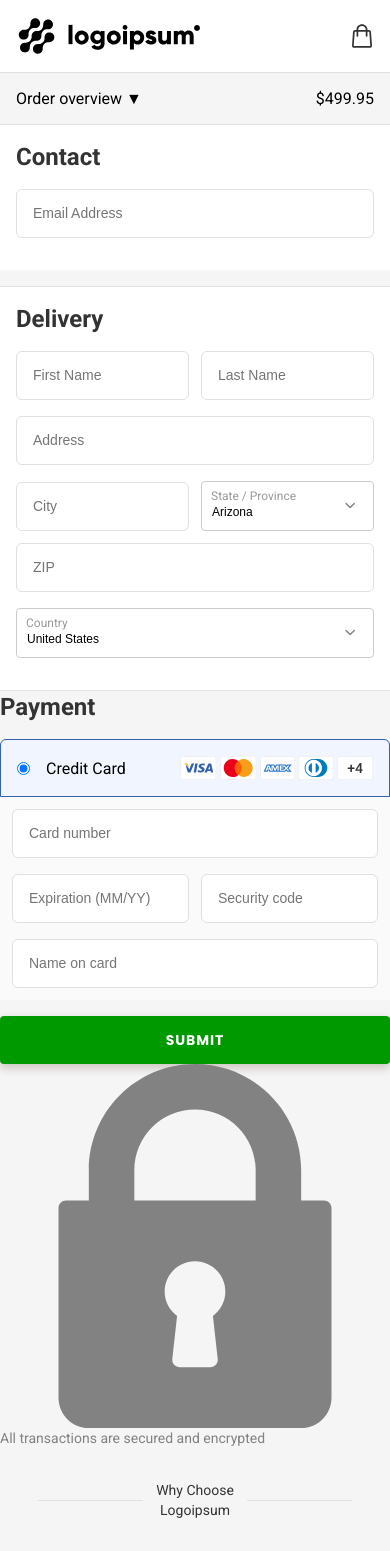
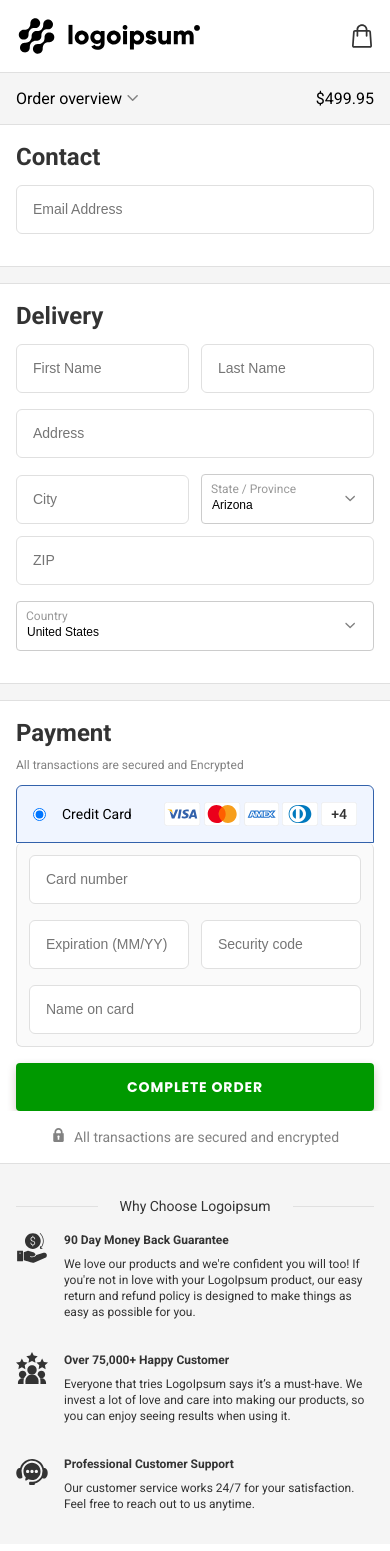
Before and after one commit to TomasAnt/cc-test, a React (Vite) app: page / in a window 390 px wide. Shown: the top 1551 px of the page. Built offline with nearby package versions, Linux system fonts and the light colour scheme.

Commit message:
full-responsive

```diff
--- a/src/components/Button/button.styled.ts
+++ b/src/components/Button/button.styled.ts
@@ -8,6 +8,8 @@ interface StyledButtonProps {
 const defaultButton = css<StyledButtonProps>`
   cursor: pointer;
   display: flex;
+  width: 100%;
+  box-sizing: border-box;
   align-items: flex-start;
   justify-content: center;
   text-transform: uppercase;
--- a/src/components/CartSection/CartSection.tsx
+++ b/src/components/CartSection/CartSection.tsx
@@ -31,8 +31,15 @@ const CartSection = () => {
   return (
     <>
       {isMobile && (
-        <ToggleButton onClick={toggleOpen}>
-          <div>Order overview {isOpen ? "▲" : "▼"}</div>{" "}
+        <ToggleButton onClick={toggleOpen} type="button">
+          <div>
+            Order overview{" "}
+            {isOpen ? (
+              <img src="./arrowUp.svg" alt="Arrow Up" />
+            ) : (
+              <img src="./arrowDown.svg" alt="Arrow Down" />
+            )}
+          </div>{" "}
           <div> ${totalPrice.toFixed(2)}</div>
         </ToggleButton>
       )}
--- a/src/components/ContactForm/ContactForm.tsx
+++ b/src/components/ContactForm/ContactForm.tsx
@@ -18,6 +18,10 @@ import {
   TwoFields,
   CartContainer,
   Delivery,
+  PaymentFields,
+  Disclaimer,
+  IconContainer,
+  ButtonContainer,
 } from "./contactForm.styled";
 import Button from "../Button/Button";
 import { states, countries, products } from "../../../config";
@@ -177,7 +181,11 @@ const ContactForm: React.FC = () => {
                   </SelectContainer>
                 </OneField>
               </Delivery>
+              <PaymentFields>
                 <Headline>Payment</Headline>
+                <Disclaimer>
+                  All transactions are secured and Encrypted
+                </Disclaimer>
                 <Payment>
                   <PaymentOption>
                     <Input
@@ -207,19 +215,28 @@ const ContactForm: React.FC = () => {
                   </TwoFields>
                   <Input type="text" placeholder="Name on card" />
                 </PaymentContainer>
-              <Button $variant="green" type="submit" disabled={!formik.isValid}>
-                Submit
+              </PaymentFields>
+
+              <ButtonContainer>
+                <Button
+                  $variant="green"
+                  type="submit"
+                  disabled={!formik.isValid}
+                >
+                  Complete Order
                 </Button>
-              <Center>
+              </ButtonContainer>
+              <IconContainer>
                 <img src="./securityDesktop.svg" />
                 <Subtitle>All transactions are secured and encrypted</Subtitle>
-              </Center>
+              </IconContainer>
             </StyledForm>
           )}
         </Formik>
       </Container>
       <CartContainer>
         {!isMobile && <CartSection />}
+
         <WhySection />
       </CartContainer>
     </Center>
--- a/src/components/ContactForm/contactForm.styled.ts
+++ b/src/components/ContactForm/contactForm.styled.ts
@@ -20,6 +20,10 @@ export const Headline = styled.h3`
   color: ${({ theme }) => theme.colors.darkGrey};
   font-weight: ${({ theme }) => theme.fontWeights.bold};
   margin-bottom: ${({ theme }) => theme.spacings.s16};
+
+  @media ${({ theme }) => theme.media.maxSmallDesktop} {
+    margin-bottom: 0;
+  }
 `;
 
 export const Input = styled.input`
@@ -86,6 +90,11 @@ export const Contact = styled.div`
     padding: 16px;
     background-color: white;
     margin-bottom: 16px;
+    border-bottom: 1px solid ${({ theme }) => theme.colors.border};
+
+    h3 {
+      margin-bottom: 12px;
+    }
   }
 `;
 
@@ -95,6 +104,10 @@ export const Delivery = styled.div`
     background-color: white;
     border-top: 1px solid ${({ theme }) => theme.colors.border};
     border-bottom: 1px solid ${({ theme }) => theme.colors.border};
+
+    h3 {
+      margin-bottom: 12px;
+    }
   }
 `;
 
@@ -128,6 +141,32 @@ export const ThreeFields = styled.div`
   }
 `;
 
+export const PaymentFields = styled.div`
+  @media ${({ theme }) => theme.media.maxSmallDesktop} {
+    padding: 16px;
+    background-color: white;
+    margin-top: 16px;
+    border-top: 1px solid ${({ theme }) => theme.colors.border};
+
+    @media ${({ theme }) => theme.media.maxSmallDesktop} {
+      h3 {
+        margin-bottom: 8px;
+      }
+    }
+  }
+`;
+
+export const Disclaimer = styled.p`
+  font-size: ${({ theme }) => theme.fontSizes.paragraph};
+  line-height: ${({ theme }) => theme.lineHeights.paragraph};
+  color: ${({ theme }) => theme.colors.inputColor};
+  margin-bottom: 16px;
+
+  @media ${({ theme }) => theme.media.maxSmallDesktop} {
+    margin-bottom: 12px;
+  }
+`;
+
 export const Payment = styled.div`
   display: flex;
   justify-content: space-between;
@@ -144,6 +183,8 @@ export const PaymentOption = styled.div`
 
   span {
     white-space: nowrap;
+    font-size: ${({ theme }) => theme.fontSizes.input};
+    line-height: ${({ theme }) => theme.lineHeights.input};
   }
 `;
 
@@ -151,6 +192,14 @@ export const PaymentContainer = styled.div`
   background-color: ${({ theme }) => theme.colors.dividers};
   padding: ${({ theme }) => theme.spacings.s12};
   margin-bottom: ${({ theme }) => theme.spacings.s16};
+
+  @media ${({ theme }) => theme.media.maxSmallDesktop} {
+    border-right: 1px solid ${({ theme }) => theme.colors.border};
+    border-bottom: 1px solid ${({ theme }) => theme.colors.border};
+    border-left: 1px solid ${({ theme }) => theme.colors.border};
+    border-radius: 6px;
+    margin-bottom: 0;
+  }
 `;
 
 export const Cards = styled.div`
@@ -167,15 +216,42 @@ export const Center = styled.div`
   }
 `;
 
+export const IconContainer = styled.div`
+  display: flex;
+  align-items: baseline;
+  justify-content: center;
+  margin: 16px;
+  gap: 8px;
+
+  @media ${({ theme }) => theme.media.maxSmallDesktop} {
+    background-color: ${({ theme }) => theme.colors.background};
+    margin: 0;
+    padding: 16px;
+    border-bottom: 1px solid ${({ theme }) => theme.colors.border};
+
+    svg {
+      height: 14px;
+      width: 14px;
+    }
+  }
+`;
+
 export const Subtitle = styled.p`
   font-size: ${({ theme }) => theme.fontSizes.input};
   line-height: ${({ theme }) => theme.lineHeights.input};
   color: ${({ theme }) => theme.colors.inputColor};
 `;
 
-///////////////////////////////////////////////////////////////////////
-///////////////////// Cart Styles /////////////////////////////////////
-///////////////////////////////////////////////////////////////////////
+export const ButtonContainer = styled.div`
+  display: flex;
+
+  @media ${({ theme }) => theme.media.maxSmallDesktop} {
+    margin: 0;
+    padding: 0 16px;
+    justify-content: center;
+    background-color: ${({ theme }) => theme.colors.background};
+  }
+`;
 
 export const CartContainer = styled.section`
   flex: 1;
@@ -186,5 +262,6 @@ export const CartContainer = styled.section`
   @media ${({ theme }) => theme.media.maxSmallDesktop} {
     max-width: 100%;
     background-color: #f5f5f5;
+    padding: 16px;
   }
 `;
--- a/src/components/WhySection/whySection.styled.ts
+++ b/src/components/WhySection/whySection.styled.ts
@@ -1,10 +1,16 @@
 import styled from "styled-components";
 
 export const Why = styled.div`
-  padding: 16px 0;
-  display: flex;
+  padding-top: 16px;
+  display: grid;
+  grid-template-columns: 1fr auto 1fr;
+  gap: 16px;
   flex-direction: row;
   align-items: center;
+
+  @media ${({ theme }) => theme.media.maxSmallDesktop} {
+    grid-template-columns: 1fr 2fr 1fr;
+  }
 `;
 
 export const Separator = styled.div`
--- a/src/styles/GlobalStyle.ts
+++ b/src/styles/GlobalStyle.ts
@@ -9,7 +9,7 @@ const GlobalStyle = createGlobalStyle`
 
 body {
   font-family: 'Roboto', sans-serif;
-  background-image: linear-gradient(to right, #FFFFFF 50%, #F5F5F5 50%);
+  background-image: linear-gradient(to right, #FFFFFF 52.5%, #F5F5F5 47.5%);
 
   @media ${({ theme }) => theme.media.maxSmallDesktop} {
     background-image: linear-gradient(to right,#F5F5F5 50%, #F5F5F5 50%);;
```
Also changed, not shown: public/arrowUp.svg (added). Lines whose indentation alone changed are shown as unchanged.
